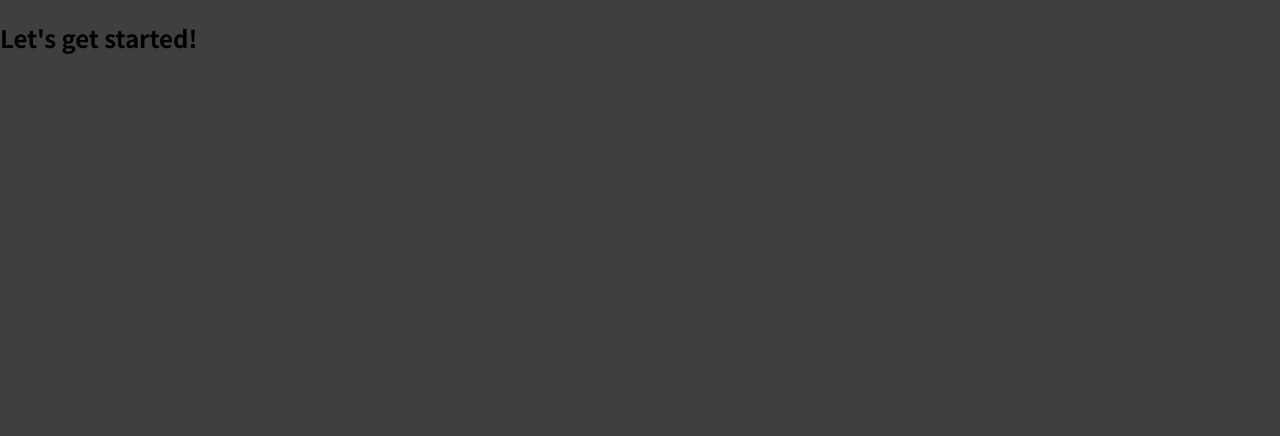
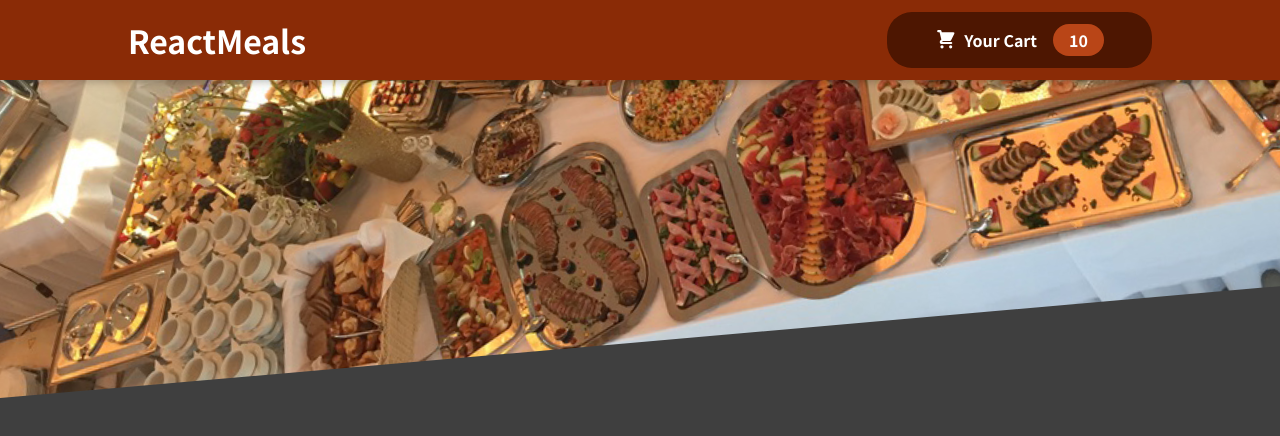
Before and after one commit to impruthvi/react-meals, a React (Create React App) app: page / in a window 1280 px wide. Shown: the top 436 px of the page. Built offline with nearby package versions, Linux system fonts and the light colour scheme.

Commit message:
added a header component

```diff
--- a/src/App.js
+++ b/src/App.js
@@ -1,8 +1,10 @@
+import { Fragment } from "react";
+import Header from "./components/Layout/Header";
 function App() {
   return (
-    <div>
-      <h2>Let's get started!</h2>
-    </div>
+    <Fragment>
+      <Header />
+    </Fragment>
   );
 }
 
--- /dev/null
+++ b/src/components/Cart/CartIcon.js
@@ -0,0 +1,13 @@
+const CartIcon = () => {
+  return (
+    <svg
+      xmlns="http://www.w3.org/2000/svg"
+      viewBox="0 0 20 20"
+      fill="currentColor"
+    >
+      <path d="M3 1a1 1 0 000 2h1.22l.305 1.222a.997.997 0 00.01.042l1.358 5.43-.893.892C3.74 11.846 4.632 14 6.414 14H15a1 1 0 000-2H6.414l1-1H14a1 1 0 00.894-.553l3-6A1 1 0 0017 3H6.28l-.31-1.243A1 1 0 005 1H3zM16 16.5a1.5 1.5 0 11-3 0 1.5 1.5 0 013 0zM6.5 18a1.5 1.5 0 100-3 1.5 1.5 0 000 3z" />
+    </svg>
+  );
+};
+
+export default CartIcon;
--- /dev/null
+++ b/src/components/Layout/Header.js
@@ -0,0 +1,20 @@
+import React, { Fragment } from "react";
+
+import HeaderCartButton from "./HeaderCartButton";
+import mealsImage from "../../assets/meals.jpg";
+import classes from "./Header.module.css";
+const Header = () => {
+  return (
+    <Fragment>
+      <header className={classes.header}>
+        <h1>ReactMeals</h1>
+        <HeaderCartButton />
+      </header>
+      <div className={classes["main-image"]}>
+        <img src={mealsImage} alt="meals-image" />
+      </div>
+    </Fragment>
+  );
+};
+
+export default Header;
--- /dev/null
+++ b/src/components/Layout/Header.module.css
@@ -0,0 +1,29 @@
+.header {
+  position: fixed;
+  top: 0;
+  left: 0;
+  width: 100%;
+  height: 5rem;
+  background-color: #8a2b06;
+  color: white;
+  display: flex;
+  justify-content: space-between;
+  align-items: center;
+  padding: 0 10%;
+  box-shadow: 0 2px 8px rgba(0, 0, 0, 0.25);
+  z-index: 10;
+}
+
+.main-image {
+  width: 100%;
+  height: 25rem;
+  z-index: 0;
+  overflow: hidden;
+}
+
+.main-image img {
+  width: 110%;
+  height: 100%;
+  object-fit: cover;
+  transform: rotateZ(-5deg) translateY(-4rem) translateX(-1rem);
+}
--- /dev/null
+++ b/src/components/Layout/HeaderCartButton.js
@@ -0,0 +1,15 @@
+import CartIcon from "../Cart/CartIcon";
+import classes from "./HeaderCartButton.module.css";
+const HeaderCartButton = (props) => {
+  return (
+    <button className={classes.button}>
+      <span className={classes.icon}>
+        <CartIcon />
+      </span>
+      <span>Your Cart</span>
+      <span className={classes.badge}>10</span>
+    </button>
+  );
+};
+
+export default HeaderCartButton;
--- /dev/null
+++ b/src/components/Layout/HeaderCartButton.module.css
@@ -0,0 +1,59 @@
+.button {
+  cursor: pointer;
+  font: inherit;
+  border: none;
+  background-color: #4d1601;
+  color: white;
+  padding: 0.75rem 3rem;
+  display: flex;
+  justify-content: space-around;
+  align-items: center;
+  border-radius: 25px;
+  font-weight: bold;
+}
+
+.button:hover,
+.button:active {
+  background-color: #2c0d00;
+}
+
+.icon {
+  width: 1.35rem;
+  height: 1.35rem;
+  margin-right: 0.5rem;
+}
+
+.badge {
+  background-color: #b94517;
+  padding: 0.25rem 1rem;
+  border-radius: 25px;
+  margin-left: 1rem;
+  font-weight: bold;
+}
+
+.button:hover .badge,
+.button:active .badge {
+  background-color: #92320c;
+}
+
+.bump {
+  animation: bump 300ms ease-out;
+}
+
+@keyframes bump {
+  0% {
+    transform: scale(1);
+  }
+  10% {
+    transform: scale(0.9);
+  }
+  30% {
+    transform: scale(1.1);
+  }
+  50% {
+    transform: scale(1.15);
+  }
+  100% {
+    transform: scale(1);
+  }
+}
```
Also changed, not shown: src/assets/meals.jpg (added), 1 other file (tests, documents, lock files or other folders).
